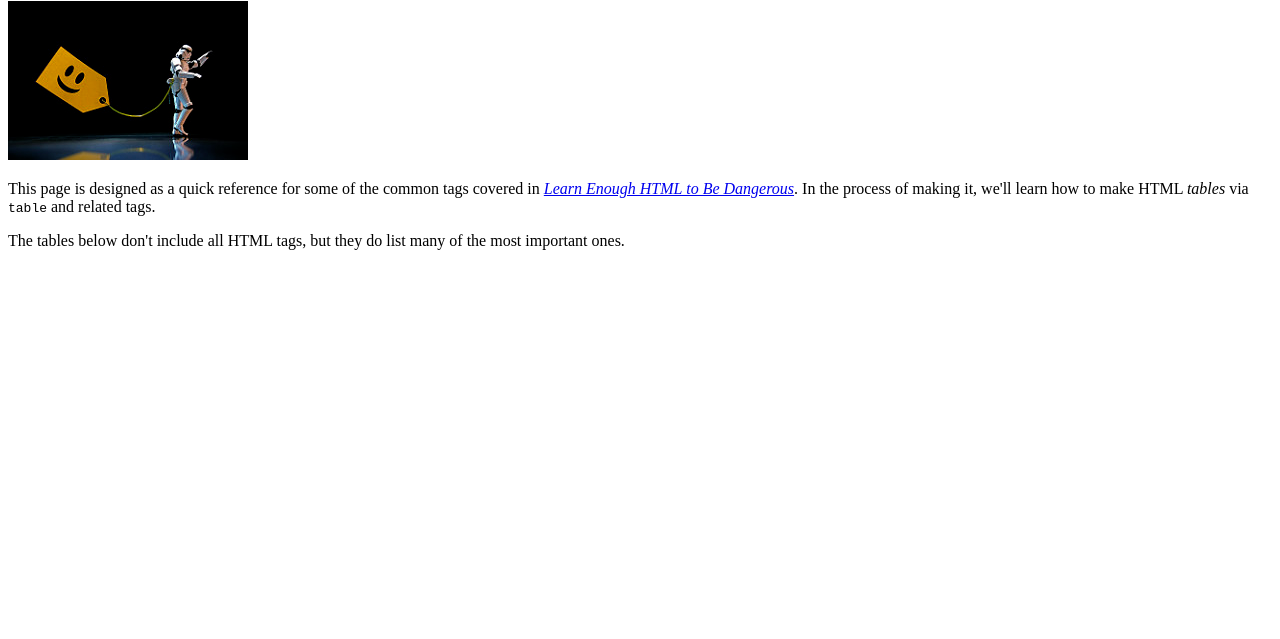
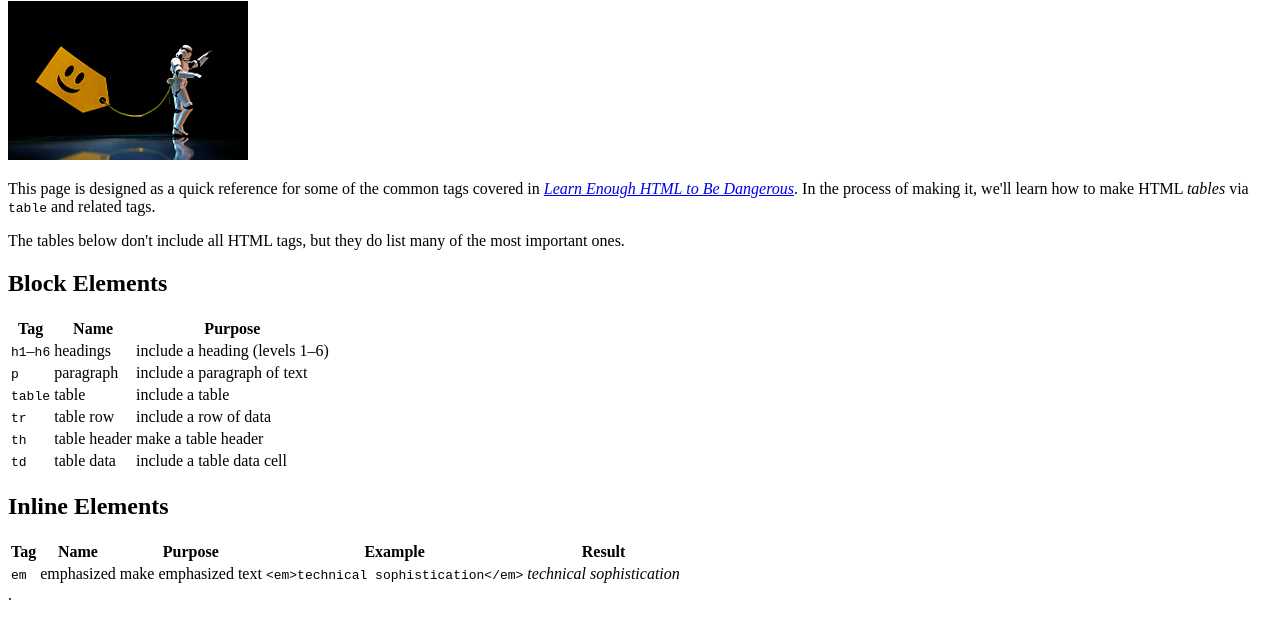
Before and after one commit to YoolTheFool/sample_website, a plain HTML site: page tags.html in a window 1280 px wide. Shown: the part 79-718 px from the top of the page. Drawn offline with Linux system fonts and the light colour scheme.

Commit message:
add a tags page

```diff
--- a/tags.html
+++ b/tags.html
@@ -23,5 +23,65 @@
       the most important ones.
     </p>
 
+    <h2>Block Elements</h2>
+
+    <table>
+      <tr>
+        <th>Tag</th>
+        <th>Name</th>
+        <th>Purpose</th>
+      </tr>
+      <tr>
+        <td><code>h1</code>&ndash;<code>h6</code></td>
+        <td>headings</td>
+        <td>include a heading (levels 1&ndash;6)</td>
+      </tr>
+      <tr>
+        <td><code>p</code></td>
+        <td>paragraph</td>
+        <td>include a paragraph of text</td>
+      </tr>
+      <tr>
+        <td><code>table</code></td>
+        <td>table</td>
+        <td>include a table</td>
+      </tr>
+      <tr>
+        <td><code>tr</code></td>
+        <td>table row</td>
+        <td>include a row of data</td>
+      </tr>
+      <tr>
+        <td><code>th</code></td>
+        <td>table header</td>
+        <td>make a table header</td>
+      </tr>
+      <tr>
+        <td><code>td</code></td>
+        <td>table data</td>
+        <td>include a table data cell</td>
+      </tr>
+    </table>
+
+    <h2>Inline Elements</h2>
+
+    <table>
+      <tr>
+        <th>Tag</th>
+        <th>Name</th>
+        <th>Purpose</th>
+        <th>Example</th>
+        <th>Result</th>
+      </tr>
+      <tr>
+        <td><code>em</code></td>
+        <td>emphasized</td>
+        <td>make emphasized text</td>
+        <td><code>&lt;em&gt;technical sophistication&lt;/em&gt;</code></td>
+        <td><em>technical sophistication</em></td>
+      </tr>
+    </table>
+.
+
   </body>
   </html>
```
Also changed, not shown: 1 other file. Lines whose indentation alone changed are shown as unchanged.
